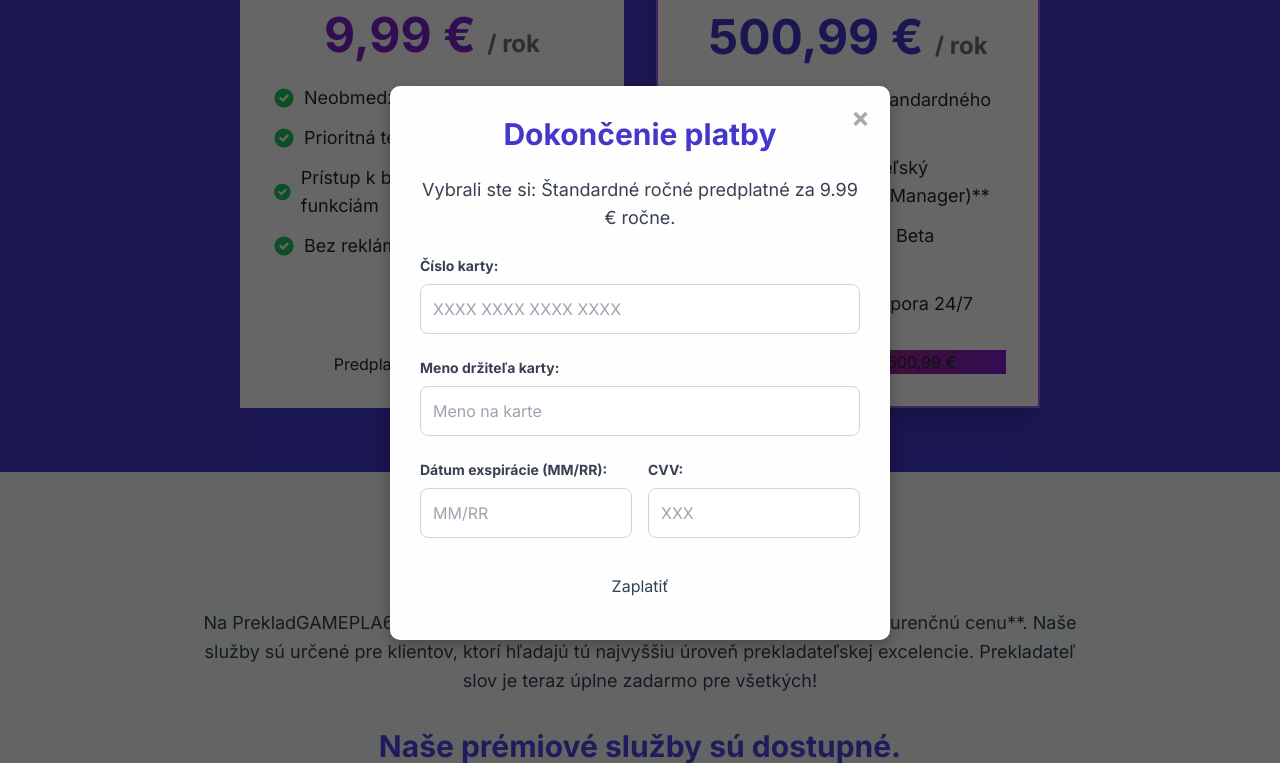
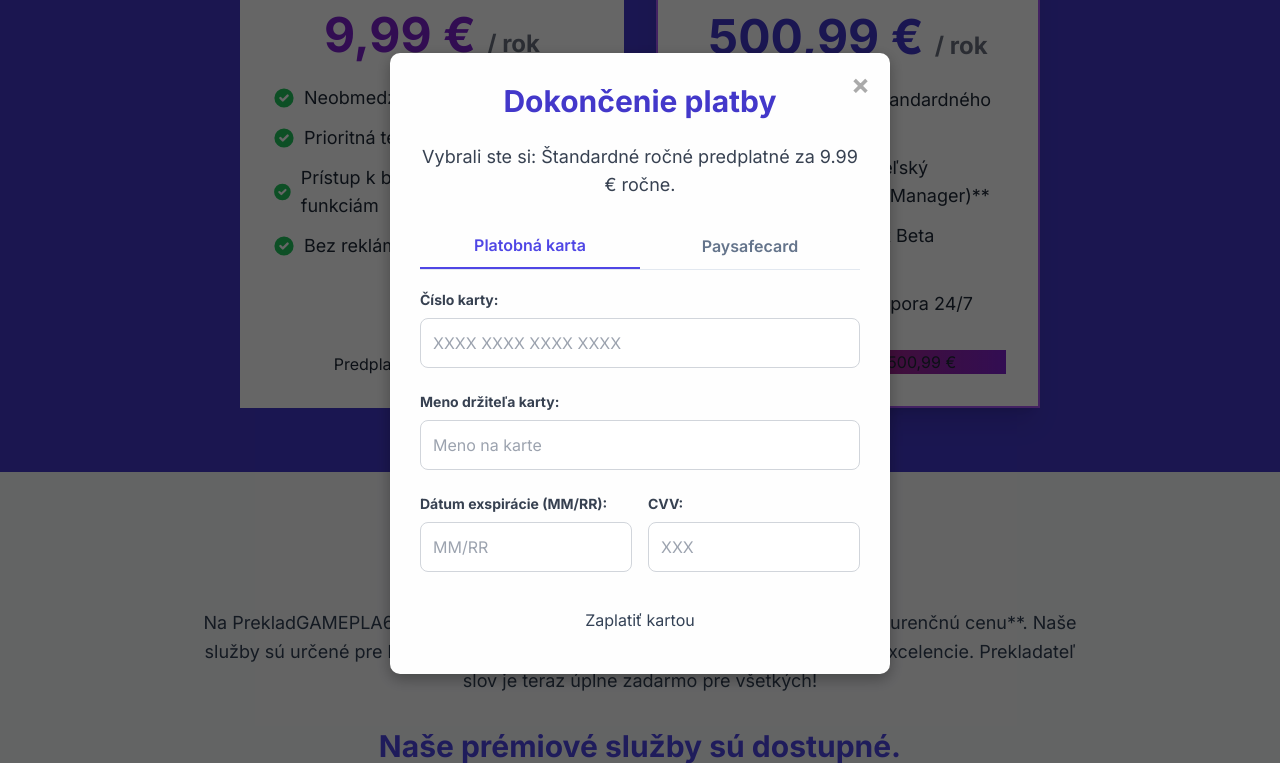
Before and after one commit to GAMEPLA631/Preklad-GAMEPLA631, a plain HTML site: page index.html in a window 1280 px wide. Both pictures are taken after a click on the button "Predplatiť ročne za 9,99 €". Shown: the part 2556-3319 px from the top of the page. Drawn offline with nearby package versions, Linux system fonts and the light colour scheme.

Commit message:
Update index.html

```diff
--- a/index.html
+++ b/index.html
@@ -98,6 +98,34 @@
             color: #000;
             text-decoration: none;
             cursor: pointer;
+        }
+
+        /* Tabs for payment methods */
+        .tab-buttons {
+            display: flex;
+            margin-bottom: 20px;
+            border-bottom: 1px solid #e2e8f0; /* gray-200 */
+        }
+        .tab-button {
+            flex: 1;
+            padding: 10px 15px;
+            text-align: center;
+            cursor: pointer;
+            border: none;
+            background-color: transparent;
+            font-weight: 600;
+            color: #64748b; /* slate-500 */
+            transition: all 0.3s ease;
+        }
+        .tab-button.active {
+            color: #4f46e5; /* indigo-600 */
+            border-bottom: 2px solid #4f46e5; /* indigo-600 */
+        }
+        .tab-content {
+            display: none;
+        }
+        .tab-content.active {
+            display: block;
         }
     </style>
 </head>
@@ -347,7 +375,13 @@
             <h2 class="text-3xl font-bold text-indigo-700 mb-6 text-center">Dokončenie platby</h2>
             <p id="modalPlanInfo" class="text-lg text-gray-700 mb-6 text-center"></p>
 
-            <form id="paymentForm" class="space-y-6">
+            <div class="tab-buttons">
+                <button type="button" class="tab-button active" data-tab="card-payment">Platobná karta</button>
+                <button type="button" class="tab-button" data-tab="paysafecard-payment">Paysafecard</button>
+            </div>
+
+            <div id="card-payment" class="tab-content active">
+                <form id="cardPaymentForm" class="space-y-6">
                     <div>
                         <label for="cardNumber" class="block text-left text-gray-700 text-sm font-bold mb-2">Číslo karty:</label>
                         <input type="text" id="cardNumber" placeholder="XXXX XXXX XXXX XXXX" class="w-full p-3 border border-gray-300 rounded-lg focus:outline-none focus:ring-2 focus:ring-purple-500" required pattern="[0-9]{13,16}" title="Prosím, zadajte platné číslo karty (13-16 číslic)">
@@ -366,8 +400,20 @@
                             <input type="text" id="cvv" placeholder="XXX" class="w-full p-3 border border-gray-300 rounded-lg focus:outline-none focus:ring-2 focus:ring-purple-500" required pattern="[0-9]{3,4}" title="3 alebo 4 číslice">
                         </div>
                     </div>
-                <button type="submit" class="btn-primary w-full py-3">Zaplatiť</button>
+                    <button type="submit" class="btn-primary w-full py-3">Zaplatiť kartou</button>
                 </form>
+            </div>
+
+            <div id="paysafecard-payment" class="tab-content">
+                <form id="paysafeCardForm" class="space-y-6">
+                    <div>
+                        <label for="paysafePin" class="block text-left text-gray-700 text-sm font-bold mb-2">16-miestny Paysafecard PIN kód:</label>
+                        <input type="text" id="paysafePin" placeholder="XXXX XXXX XXXX XXXX" class="w-full p-3 border border-gray-300 rounded-lg focus:outline-none focus:ring-2 focus:ring-purple-500" required pattern="[0-9]{16}" title="Prosím, zadajte platný 16-miestny PIN kód">
+                    </div>
+                    <button type="submit" class="btn-primary w-full py-3">Zaplatiť Paysafecard</button>
+                </form>
+            </div>
+
             <div id="paymentStatus" class="mt-6 text-center text-xl font-semibold hidden"></div>
         </div>
     </div>
@@ -506,11 +552,36 @@
             const closePaymentModal = document.getElementById('closePaymentModal');
             const openPaymentButtons = document.querySelectorAll('.open-payment-modal');
             const modalPlanInfo = document.getElementById('modalPlanInfo');
-            const paymentForm = document.getElementById('paymentForm');
             const paymentStatus = document.getElementById('paymentStatus');
+
+            // Tabs for payment methods
+            const tabButtons = document.querySelectorAll('.tab-button');
+            const tabContents = document.querySelectorAll('.tab-content');
+
+            // Payment forms
+            const cardPaymentForm = document.getElementById('cardPaymentForm');
+            const paysafeCardForm = document.getElementById('paysafeCardForm');
 
             let selectedPlanName = '';
             let selectedAmount = '';
+
+            tabButtons.forEach(button => {
+                button.addEventListener('click', () => {
+                    const targetTab = button.dataset.tab;
+
+                    tabButtons.forEach(btn => btn.classList.remove('active'));
+                    button.classList.add('active');
+
+                    tabContents.forEach(content => {
+                        if (content.id === targetTab) {
+                            content.classList.add('active');
+                        } else {
+                            content.classList.remove('active');
+                        }
+                    });
+                    paymentStatus.classList.add('hidden'); // Clear status when switching tabs
+                });
+            });
 
             openPaymentButtons.forEach(button => {
                 button.addEventListener('click', (event) => {
@@ -520,7 +591,11 @@
                     modalPlanInfo.textContent = `Vybrali ste si: ${selectedPlanName} za ${selectedAmount} € ročne.`;
                     paymentModal.style.display = 'flex'; // Show the modal
                     paymentStatus.classList.add('hidden'); // Hide status message on new open
-                    paymentForm.reset(); // Clear previous form data
+
+                    // Reset to default tab and clear forms when modal opens
+                    tabButtons[0].click(); // Simulate click on the first tab (Card Payment)
+                    cardPaymentForm.reset();
+                    paysafeCardForm.reset();
                 });
             });
 
@@ -535,7 +610,8 @@
                 }
             });
 
-            paymentForm.addEventListener('submit', (event) => {
+            // Card Payment Form Submission (Simulation)
+            cardPaymentForm.addEventListener('submit', (event) => {
                 event.preventDefault(); // Prevent default form submission
 
                 const cardNumber = document.getElementById('cardNumber').value;
@@ -543,7 +619,7 @@
                 const expiryDate = document.getElementById('expiryDate').value;
                 const cvv = document.getElementById('cvv').value;
 
-                console.log("Simulovaná platba:");
+                console.log("Simulovaná platba kartou:");
                 console.log("Plán:", selectedPlanName);
                 console.log("Suma:", selectedAmount, "€");
                 console.log("Číslo karty:", cardNumber);
@@ -561,13 +637,40 @@
                 const isValidCardName = cardName.trim().length > 0;
 
                 if (isValidCardNumber && isValidCardName && isValidExpiryDate && isValidCvv) {
-                    paymentStatus.textContent = 'Platba bola úspešná! Ďakujeme za váš nákup.';
+                    paymentStatus.textContent = 'Platba kartou bola úspešná! Ďakujeme za váš nákup.';
                     paymentStatus.classList.add('text-green-600');
-                    paymentForm.reset(); // Clear the form
+                    cardPaymentForm.reset(); // Clear the form
                     // In a real scenario, you'd send this data to your backend here
-                    // and then potentially close the modal or redirect upon successful backend processing.
                 } else {
-                    paymentStatus.textContent = 'Chyba platby: Prosím, skontrolujte zadané údaje.';
+                    paymentStatus.textContent = 'Chyba platby kartou: Prosím, skontrolujte zadané údaje.';
+                    paymentStatus.classList.add('text-red-600');
+                }
+            });
+
+            // Paysafecard Form Submission (Simulation)
+            paysafeCardForm.addEventListener('submit', (event) => {
+                event.preventDefault(); // Prevent default form submission
+
+                const paysafePin = document.getElementById('paysafePin').value;
+
+                console.log("Simulovaná platba Paysafecard:");
+                console.log("Plán:", selectedPlanName);
+                console.log("Suma:", selectedAmount, "€");
+                console.log("Paysafecard PIN:", paysafePin);
+
+                paymentStatus.classList.remove('hidden');
+                paymentStatus.classList.remove('text-red-600', 'text-green-600'); // Reset colors
+
+                // Simple client-side validation for demonstration (Paysafecard PIN is 16 digits)
+                const isValidPaysafePin = /^[0-9]{16}$/.test(paysafePin);
+
+                if (isValidPaysafePin) {
+                    paymentStatus.textContent = 'Platba Paysafecard bola úspešná! Ďakujeme za váš nákup.';
+                    paymentStatus.classList.add('text-green-600');
+                    paysafeCardForm.reset(); // Clear the form
+                    // In a real scenario, you'd send this PIN to your backend to verify with Paysafecard API
+                } else {
+                    paymentStatus.textContent = 'Chyba platby Paysafecard: Prosím, zadajte platný 16-miestny PIN kód.';
                     paymentStatus.classList.add('text-red-600');
                 }
             });
```
Lines whose indentation alone changed are shown as unchanged.
